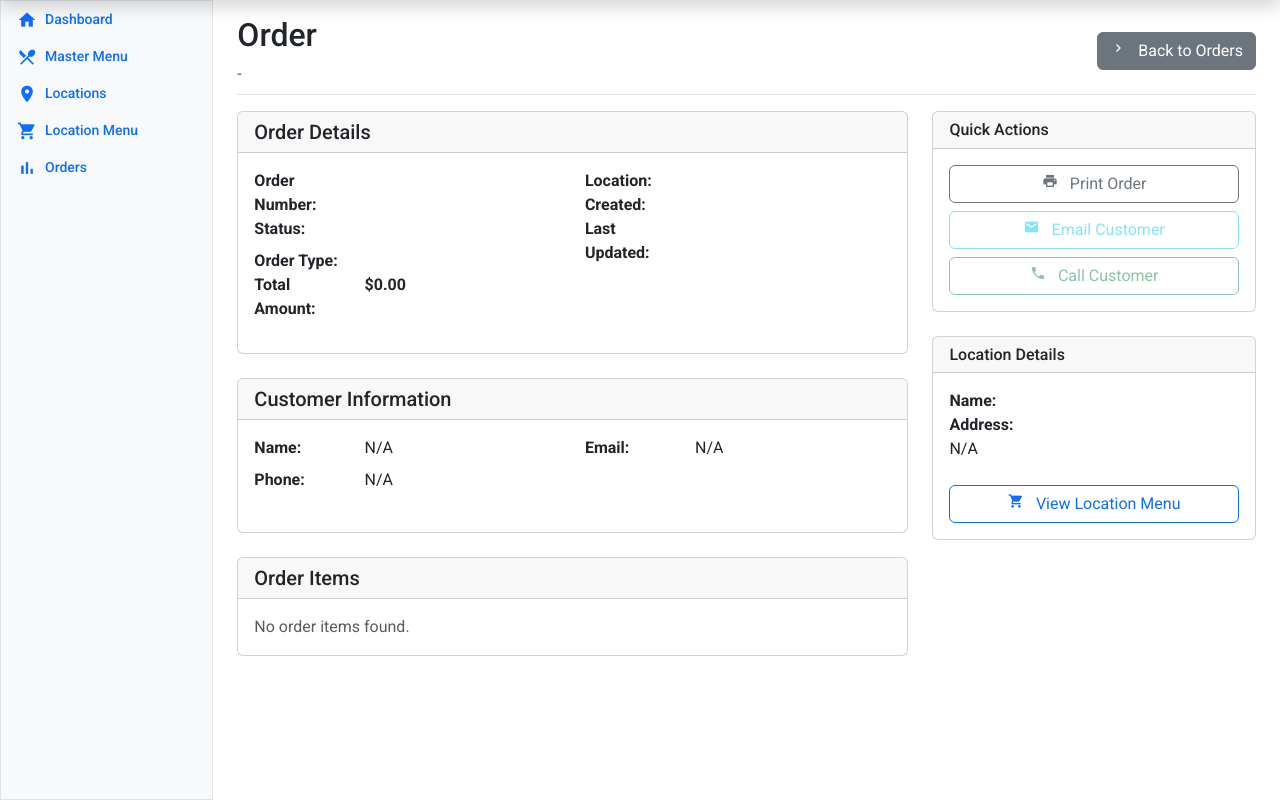
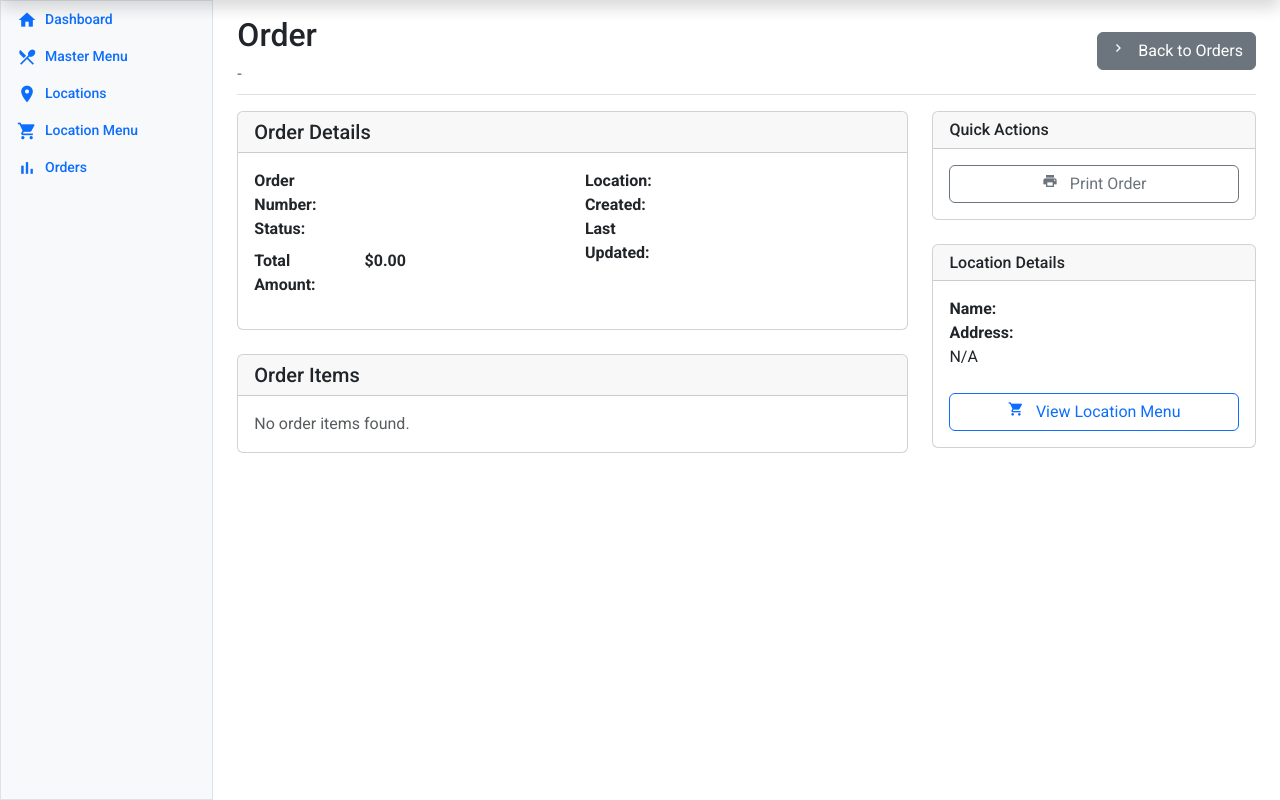
Before and after one commit to geetha756/pos, a Flask app: template templates/orders/view.html in a window 1280 px wide. Shown: the part 48-848 px from the top of the page. Run offline with Flask 3, Linux system fonts and the light colour scheme; the template is opened without the code that fills it, so the values that code supplies are empty; some libraries are stand-ins or nearby versions.

Commit message:
feat: Remove customer information from entire application
- **Order Placement Simplification**:
  - Remove customer details modal from place order screen
  - Simplify order flow to direct placement without customer data collection
  - Streamline JavaScript to handle orders without customer information

- **Order Management Interface Cleanup**:
  - Remove 'Customer Information' section from order detail view
  - Remove customer-related action buttons (Email Customer, Call Customer)
  - Remove 'Order Type' display from order details
  - Keep only essential order information for cleaner interface

- **Orders List Simplification**:
  - Remove 'Customer' column from orders table
  - Remove 'Type' (order type) column from orders table
  - Streamline table to show only: Order #, Location, Status, Total, Date, Actions

- **Backend API Updates**:
  - Remove customer field requirements from order creation API
  - Set customer fields to null by default in database inserts
  - Simplify order data structure to exclude customer information

- **User Experience Improvements**:
  - Faster order placement without unnecessary customer form steps
  - Cleaner, more focused interface without customer data clutter
  - Maintain all essential order management functionality
  - Preserve order integrity and reporting capabilities

- **Data Structure Preservation**:
  - Keep customer fields in database schema for future extensibility
  - Maintain data integrity for existing orders
  - Ensure backward compatibility with existing data

```diff
--- a/templates/orders/index.html
+++ b/templates/orders/index.html
@@ -124,8 +124,6 @@
                     <tr>
                         <th>Order #</th>
                         <th>Location</th>
-                        <th>Customer</th>
-                        <th>Type</th>
                         <th>Status</th>
                         <th>Total</th>
                         <th>Date</th>
@@ -141,10 +139,6 @@
                             </a>
                         </td>
                         <td>{{ order.location_name }}</td>
-                        <td>{{ order.customer_name or 'N/A' }}</td>
-                        <td>
-                            <span class="badge bg-secondary">{{ order.order_type.title() }}</span>
-                        </td>
                         <td>
                             <span class="badge bg-{{ {'pending': 'warning', 'preparing': 'info', 'ready': 'primary', 'completed': 'success', 'cancelled': 'danger'}[order.status] }}">
                                 {{ order.status.title() }}
--- a/templates/orders/view.html
+++ b/templates/orders/view.html
@@ -37,9 +37,6 @@
                                 </span>
                             </dd>
 
-                            <dt class="col-sm-4">Order Type:</dt>
-                            <dd class="col-sm-8">{{ order.order_type.title() }}</dd>
-
                             <dt class="col-sm-4">Total Amount:</dt>
                             <dd class="col-sm-8"><strong>${{ "%.2f"|format(order.total_amount) }}</strong></dd>
                         </dl>
@@ -60,37 +57,6 @@
             </div>
         </div>
 
-        <!-- Customer Information -->
-        <div class="card mb-4">
-            <div class="card-header">
-                <h5 class="card-title mb-0">Customer Information</h5>
-            </div>
-            <div class="card-body">
-                <div class="row">
-                    <div class="col-md-6">
-                        <dl class="row">
-                            <dt class="col-sm-4">Name:</dt>
-                            <dd class="col-sm-8">{{ order.customer_name or 'N/A' }}</dd>
-
-                            <dt class="col-sm-4">Phone:</dt>
-                            <dd class="col-sm-8">{{ order.customer_phone or 'N/A' }}</dd>
-                        </dl>
-                    </div>
-                    <div class="col-md-6">
-                        <dl class="row">
-                            <dt class="col-sm-4">Email:</dt>
-                            <dd class="col-sm-8">{{ order.customer_email or 'N/A' }}</dd>
-                        </dl>
-                    </div>
-                </div>
-                {% if order.notes %}
-                <div class="mt-3">
-                    <strong>Notes:</strong>
-                    <p class="mb-0">{{ order.notes }}</p>
-                </div>
-                {% endif %}
-            </div>
-        </div>
 
         <!-- Order Items -->
         <div class="card">
@@ -161,14 +127,6 @@
 <i class="material-icons me-2">print</i>
                         Print Order
                     </button>
-                    <a href="mailto:{{ order.customer_email }}" class="btn btn-outline-info" {% if not order.customer_email %}style="pointer-events: none; opacity: 0.5;"{% endif %}>
-<i class="material-icons me-2">email</i>
-                        Email Customer
-                    </a>
-                    <a href="tel:{{ order.customer_phone }}" class="btn btn-outline-success" {% if not order.customer_phone %}style="pointer-events: none; opacity: 0.5;"{% endif %}>
-<i class="material-icons me-2">phone</i>
-                        Call Customer
-                    </a>
                 </div>
             </div>
         </div>
```
Also changed, not shown: routes/orders.py (+6 -6 lines), templates/location_menu/place_order.html (+14 -76 lines).
